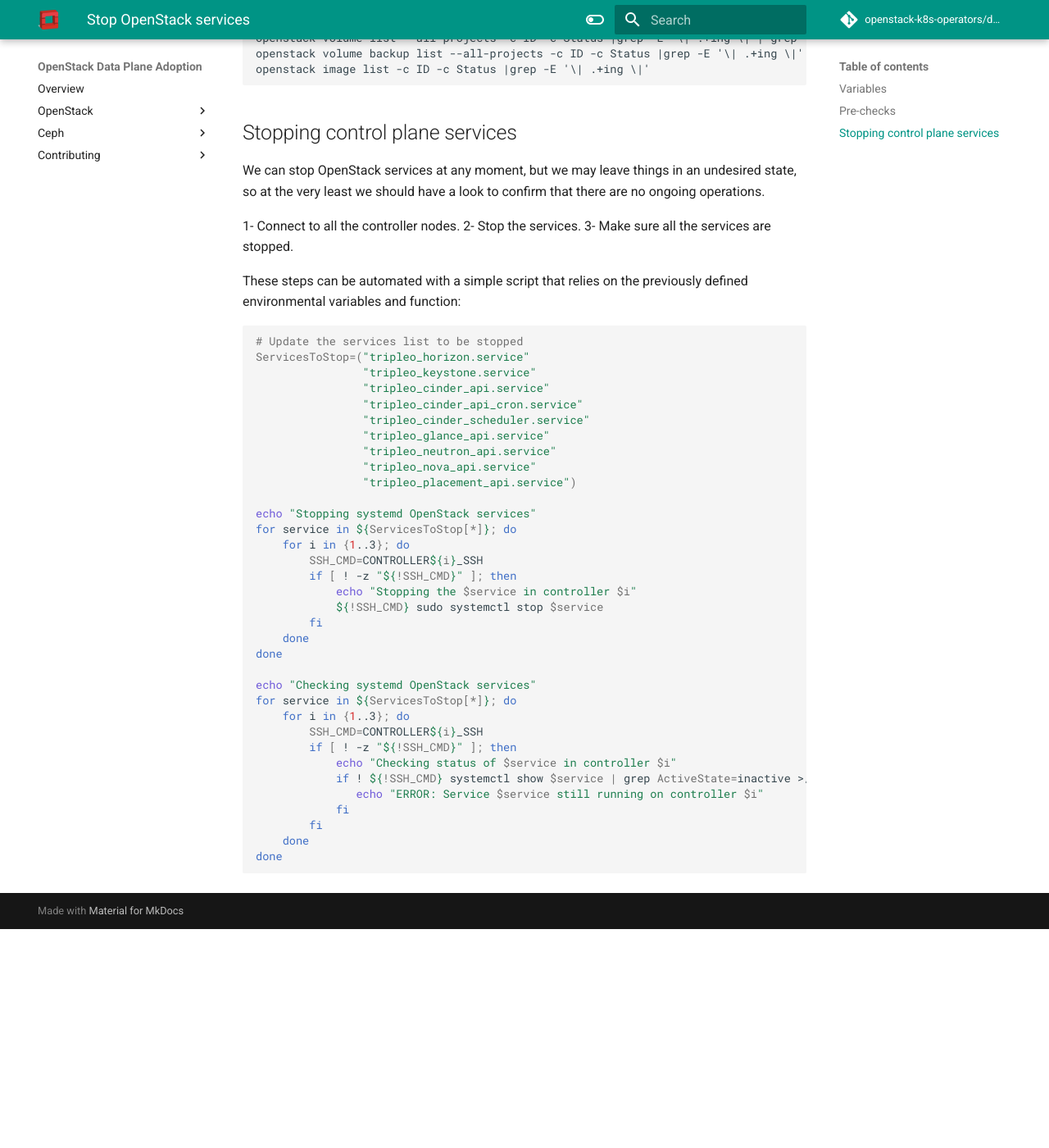
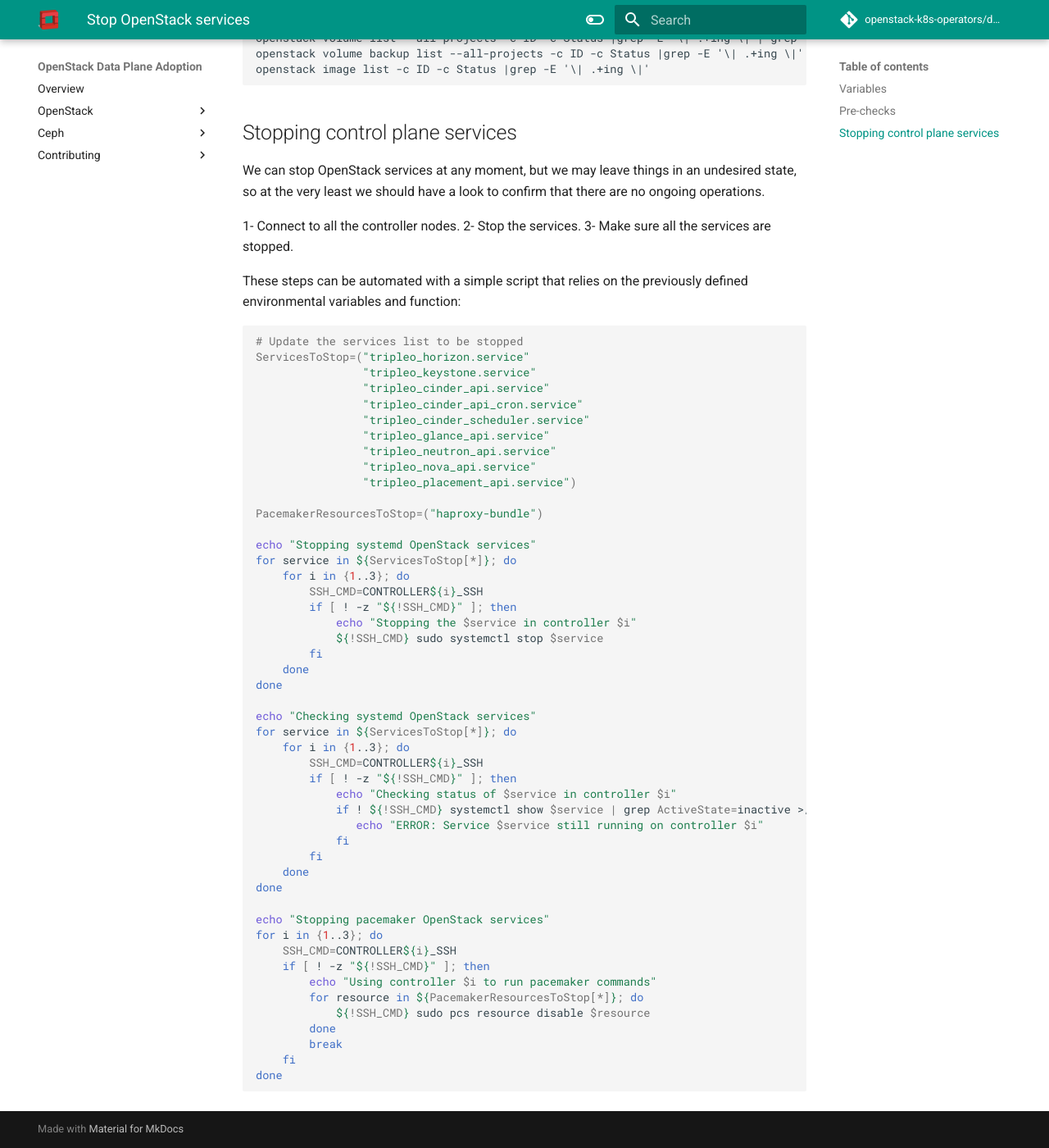
Before and after one commit to openstack-k8s-operators/data-plane-adoption, an MkDocs documentation site: the page built from docs/openstack/stop_services.md, in a window 1280 px wide and 1400 px high, scrolled down 1138 px. Shown: the whole window at 82% size. Built offline with MkDocs 1.6.1 and Material for MkDocs 9.7.7, drawn with Linux system fonts in a browser that asks for light colours; comment, search, counter and statistics services are not loaded; the version menu is left out; before the commit the page ends 2271 px from its top, so only the background shows below that.

Commit message:
Adopt: Stop HAProxy
When we stop the API service as part of the adoption the HAProxy service
starts complaining that all the services are gone.

This patch adds code to stop resources under pacemaker (which will be
needed for the cinder volume service) and stops HAProxy.

````diff
--- a/docs/openstack/stop_services.md
+++ b/docs/openstack/stop_services.md
@@ -80,6 +80,8 @@
                 "tripleo_nova_api.service"
                 "tripleo_placement_api.service")
 
+PacemakerResourcesToStop=("haproxy-bundle")
+
 echo "Stopping systemd OpenStack services"
 for service in ${ServicesToStop[*]}; do
     for i in {1..3}; do
@@ -103,4 +105,16 @@
         fi
     done
 done
+
+echo "Stopping pacemaker OpenStack services"
+for i in {1..3}; do
+    SSH_CMD=CONTROLLER${i}_SSH
+    if [ ! -z "${!SSH_CMD}" ]; then
+        echo "Using controller $i to run pacemaker commands"
+        for resource in ${PacemakerResourcesToStop[*]}; do
+            ${!SSH_CMD} sudo pcs resource disable $resource
+        done
+        break
+    fi
+done
 ```
````
